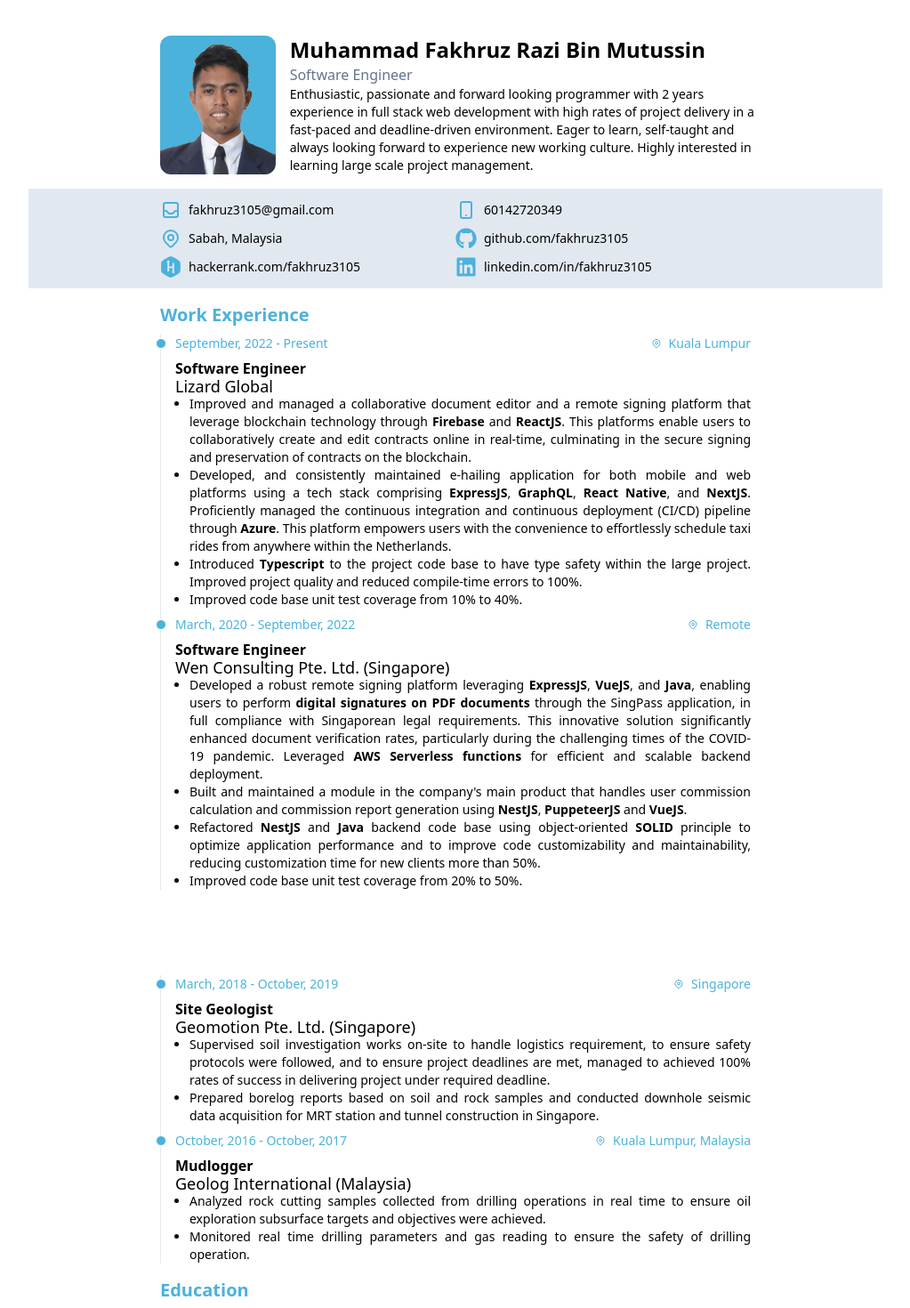
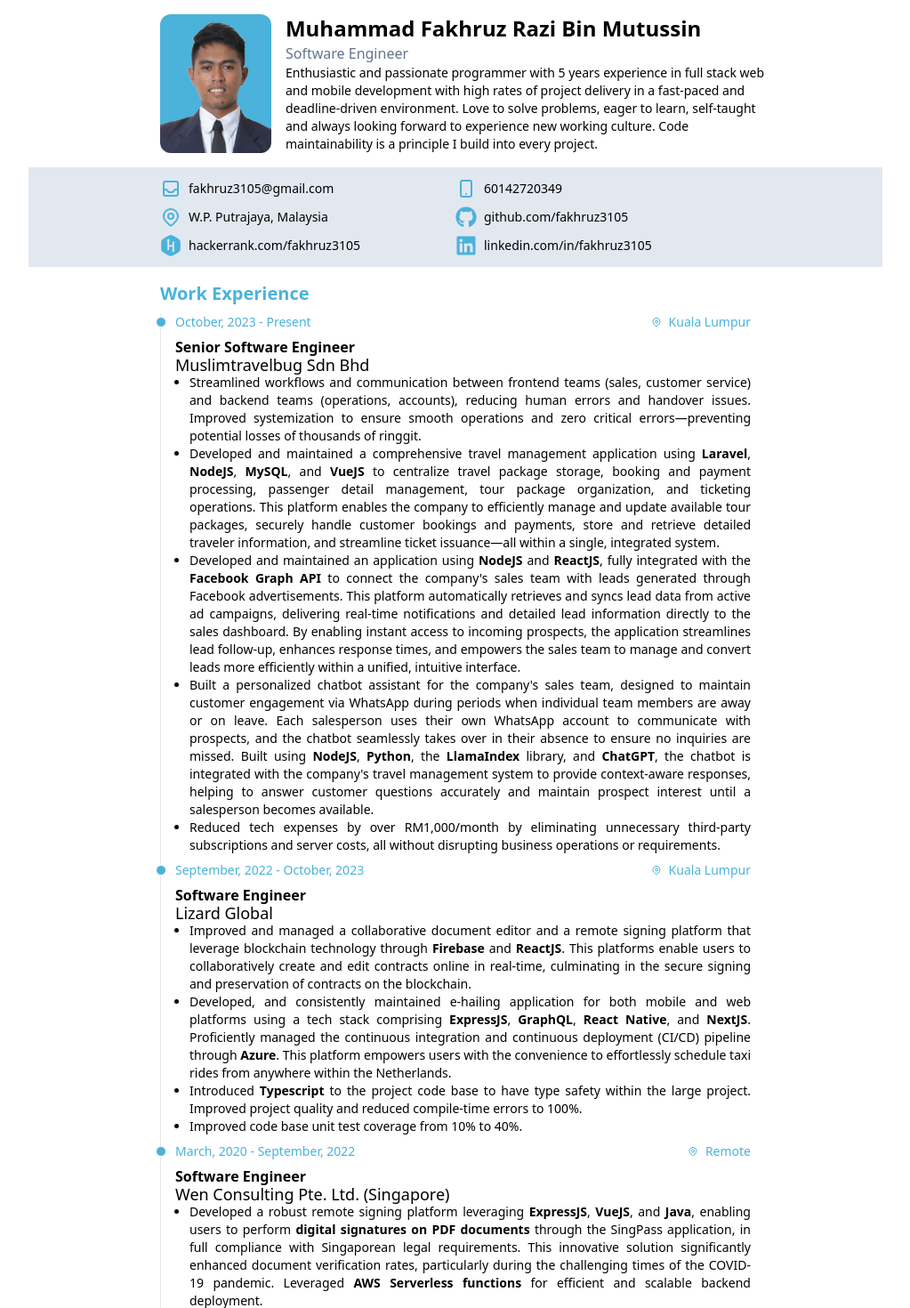
Before and after one commit to fakhruz3105/resume-vue, a Vue app: page / in a window 1280 px wide. Shown: the top 1470 px of the page at 89% size, without its empty margins (128-1151 px from the left). Built offline with nearby package versions, Linux system fonts and the light colour scheme.

Commit message:
Update resume

```diff
--- a/src/App.vue
+++ b/src/App.vue
@@ -22,7 +22,7 @@
       <div class="flex flex-col justify-start py-4">
         <span class="text-2xl font-bold">Muhammad Fakhruz Razi Bin Mutussin</span>
         <span class="text-base text-slate-500">Software Engineer</span>
-        <span class="text-sm">Enthusiastic, passionate and forward looking programmer with 2 years experience in full stack web development with high rates of project delivery in a fast-paced and deadline-driven environment. Eager to learn, self-taught and always looking forward to experience new working culture. Highly interested in learning large scale project management.</span>
+        <span class="text-sm">Enthusiastic and passionate programmer with 5 years experience in full stack web and mobile development with high rates of project delivery in a fast-paced and deadline-driven environment. Love to solve problems, eager to learn, self-taught and always looking forward to experience new working culture. Code maintainability is a principle I build into every project.</span>
       </div>
     </div>
     <div
@@ -37,7 +37,7 @@
           </div>
           <div class="flex justify-start items-center my-1">
             <svg class="w-6 h-6 primary-text mr-2" fill="none" stroke="currentColor" viewBox="0 0 24 24" xmlns="http://www.w3.org/2000/svg"><path stroke-linecap="round" stroke-linejoin="round" stroke-width="2" d="M17.657 16.657L13.414 20.9a1.998 1.998 0 01-2.827 0l-4.244-4.243a8 8 0 1111.314 0z"></path><path stroke-linecap="round" stroke-linejoin="round" stroke-width="2" d="M15 11a3 3 0 11-6 0 3 3 0 016 0z"></path></svg>
-            <span class="text-sm">Sabah, Malaysia</span>
+            <span class="text-sm">W.P. Putrajaya, Malaysia</span>
           </div>
           <div class="flex justify-start items-center my-1">
             <svg class="w-6 h-6 primary-text mr-2 fill-[#4BB2DB]" xmlns="http://www.w3.org/2000/svg" viewBox="0 0 512 512"><!--! Font Awesome Pro 6.1.1 by @fontawesome - https://fontawesome.com License - https://fontawesome.com/license (Commercial License) Copyright 2022 Fonticons, Inc. --><path d="M477.5 128C463 103.05 285.13 0 256.16 0S49.25 102.79 34.84 128s-14.49 230.8 0 256 192.38 128 221.32 128S463 409.08 477.49 384s14.51-231 .01-256zM316.13 414.22c-4 0-40.91-35.77-38-38.69.87-.87 6.26-1.48 17.55-1.83 0-26.23.59-68.59.94-86.32 0-2-.44-3.43-.44-5.85h-79.93c0 7.1-.46 36.2 1.37 72.88.23 4.54-1.58 6-5.74 5.94-10.13 0-20.27-.11-30.41-.08-4.1 0-5.87-1.53-5.74-6.11.92-33.44 3-84-.15-212.67v-3.17c-9.67-.35-16.38-1-17.26-1.84-2.92-2.92 34.54-38.69 38.49-38.69s41.17 35.78 38.27 38.69c-.87.87-7.9 1.49-16.77 1.84v3.16c-2.42 25.75-2 79.59-2.63 105.39h80.26c0-4.55.39-34.74-1.2-83.64-.1-3.39.95-5.17 4.21-5.2 11.07-.08 22.15-.13 33.23-.06 3.46 0 4.57 1.72 4.5 5.38C333 354.64 336 341.29 336 373.69c8.87.35 16.82 1 17.69 1.84 2.88 2.91-33.62 38.69-37.58 38.69z"/></svg>
@@ -63,10 +63,41 @@
     <div class="flex flex-col justify-start items-start px-4 pt-4">
       <span class="text-xl font-bold primary-text mb-2">Work Experience</span>
       <ol class="relative border-l border-gray-200 space-y-2">
-        <li class="ml-4">
+        <li class="section ml-4">
           <div class="absolute w-3 h-3 primary-bg rounded-full mt-1 -left-1.5 border border-white"></div>
           <div class="flex justify-between items-center mb-2 primary-text text-sm">
-            <span class="leading-5">September, 2022 - Present</span>
+            <span class="leading-5">October, 2023 - Present</span>
+            <div class="flex items-center">
+              <svg class="w-3 h-3 mr-2" fill="none" stroke="currentColor" viewBox="0 0 24 24" xmlns="http://www.w3.org/2000/svg"><path stroke-linecap="round" stroke-linejoin="round" stroke-width="2" d="M17.657 16.657L13.414 20.9a1.998 1.998 0 01-2.827 0l-4.244-4.243a8 8 0 1111.314 0z"></path><path stroke-linecap="round" stroke-linejoin="round" stroke-width="2" d="M15 11a3 3 0 11-6 0 3 3 0 016 0z"></path></svg>
+              <span>Kuala Lumpur</span>
+            </div>
+          </div>
+          <div class="flex flex-col">
+            <span class="leading-5 text-base font-bold">Senior Software Engineer</span>
+            <span class="leading-5 text-lg font-light">Muslimtravelbug Sdn Bhd</span>
+            <ul class="list-disc pl-4 text-sm text-justify">
+              <li>
+                Streamlined workflows and communication between frontend teams (sales, customer service) and backend teams (operations, accounts), reducing human errors and handover issues. Improved systemization to ensure smooth operations and zero critical errors—preventing potential losses of thousands of ringgit.
+              </li>
+              <li>
+                Developed and maintained a comprehensive travel management application using <strong>Laravel</strong>, <strong>NodeJS</strong>, <strong>MySQL</strong>, and <strong>VueJS</strong> to centralize travel package storage, booking and payment processing, passenger detail management, tour package organization, and ticketing operations. This platform enables the company to efficiently manage and update available tour packages, securely handle customer bookings and payments, store and retrieve detailed traveler information, and streamline ticket issuance—all within a single, integrated system.
+              </li>
+              <li>
+                Developed and maintained an application using <strong>NodeJS</strong> and <strong>ReactJS</strong>, fully integrated with the <strong>Facebook Graph API</strong> to connect the company's sales team with leads generated through Facebook advertisements. This platform automatically retrieves and syncs lead data from active ad campaigns, delivering real-time notifications and detailed lead information directly to the sales dashboard. By enabling instant access to incoming prospects, the application streamlines lead follow-up, enhances response times, and empowers the sales team to manage and convert leads more efficiently within a unified, intuitive interface.
+              </li>
+              <li>
+                Built a personalized chatbot assistant for the company's sales team, designed to maintain customer engagement via WhatsApp during periods when individual team members are away or on leave. Each salesperson uses their own WhatsApp account to communicate with prospects, and the chatbot seamlessly takes over in their absence to ensure no inquiries are missed. Built using <strong>NodeJS</strong>, <strong>Python</strong>, the <strong>LlamaIndex</strong> library, and <strong>ChatGPT</strong>, the chatbot is integrated with the company's travel management system to provide context-aware responses, helping to answer customer questions accurately and maintain prospect interest until a salesperson becomes available.
+              </li>
+              <li>
+                Reduced tech expenses by over RM1,000/month by eliminating unnecessary third-party subscriptions and server costs, all without disrupting business operations or requirements.
+              </li>
+            </ul>
+          </div>
+        </li>
+        <li class="section ml-4">
+          <div class="absolute w-3 h-3 primary-bg rounded-full mt-1 -left-1.5 border border-white"></div>
+          <div class="flex justify-between items-center mb-2 primary-text text-sm">
+            <span class="leading-5">September, 2022 - October, 2023</span>
             <div class="flex items-center">
               <svg class="w-3 h-3 mr-2" fill="none" stroke="currentColor" viewBox="0 0 24 24" xmlns="http://www.w3.org/2000/svg"><path stroke-linecap="round" stroke-linejoin="round" stroke-width="2" d="M17.657 16.657L13.414 20.9a1.998 1.998 0 01-2.827 0l-4.244-4.243a8 8 0 1111.314 0z"></path><path stroke-linecap="round" stroke-linejoin="round" stroke-width="2" d="M15 11a3 3 0 11-6 0 3 3 0 016 0z"></path></svg>
               <span>Kuala Lumpur</span>
@@ -91,7 +122,7 @@
             </ul>
           </div>
         </li>
-        <li class="ml-4">
+        <li class="section ml-4">
           <div class="absolute w-3 h-3 primary-bg rounded-full mt-1 -left-1.5 border border-white"></div>
           <div class="flex justify-between items-center mb-2 primary-text text-sm">
             <span class="leading-5">March, 2020 - September, 2022</span>
@@ -119,16 +150,7 @@
             </ul>
           </div>
         </li>
-      </ol>
-    </div>
-  </div>
-  <div
-    class="page"
-    :class="{ 'show-page-border': showBorder }"
-  >
-    <div class="flex flex-col justify-start items-start px-4 pt-4">
-      <ol class="relative border-l border-gray-200 space-y-2">
-        <li class="ml-4">
+        <li class="section ml-4">
           <div class="absolute w-3 h-3 primary-bg rounded-full mt-1 -left-1.5 border border-white"></div>
           <div class="flex justify-between items-center mb-2 primary-text text-sm">
             <span class="leading-5">March, 2018 - October, 2019</span>
@@ -150,7 +172,7 @@
             </ul>
           </div>
         </li>
-        <li class="ml-4">
+        <li class="section ml-4">
           <div class="absolute w-3 h-3 primary-bg rounded-full mt-1 -left-1.5 border border-white"></div>
           <div class="flex justify-between items-center mb-2 primary-text text-sm">
             <span class="leading-5">October, 2016 - October, 2017</span>
@@ -261,8 +283,13 @@
 @import url('https://fonts.googleapis.com/css2?family=Mulish:ital,wght@0,200;0,300;0,400;0,600;1,700;1,900&display=swap');
 
 .page {
-  @apply mt-6 w-[7.25in] h-[10.75in] m-auto;
+  @apply w-[7.25in] h-[10.75in] m-auto;
   page-break-after: always !important;
+}
+
+.section {
+  page-break-inside: avoid;
+  break-inside: avoid;
 }
 
 .primary-bg {
```
